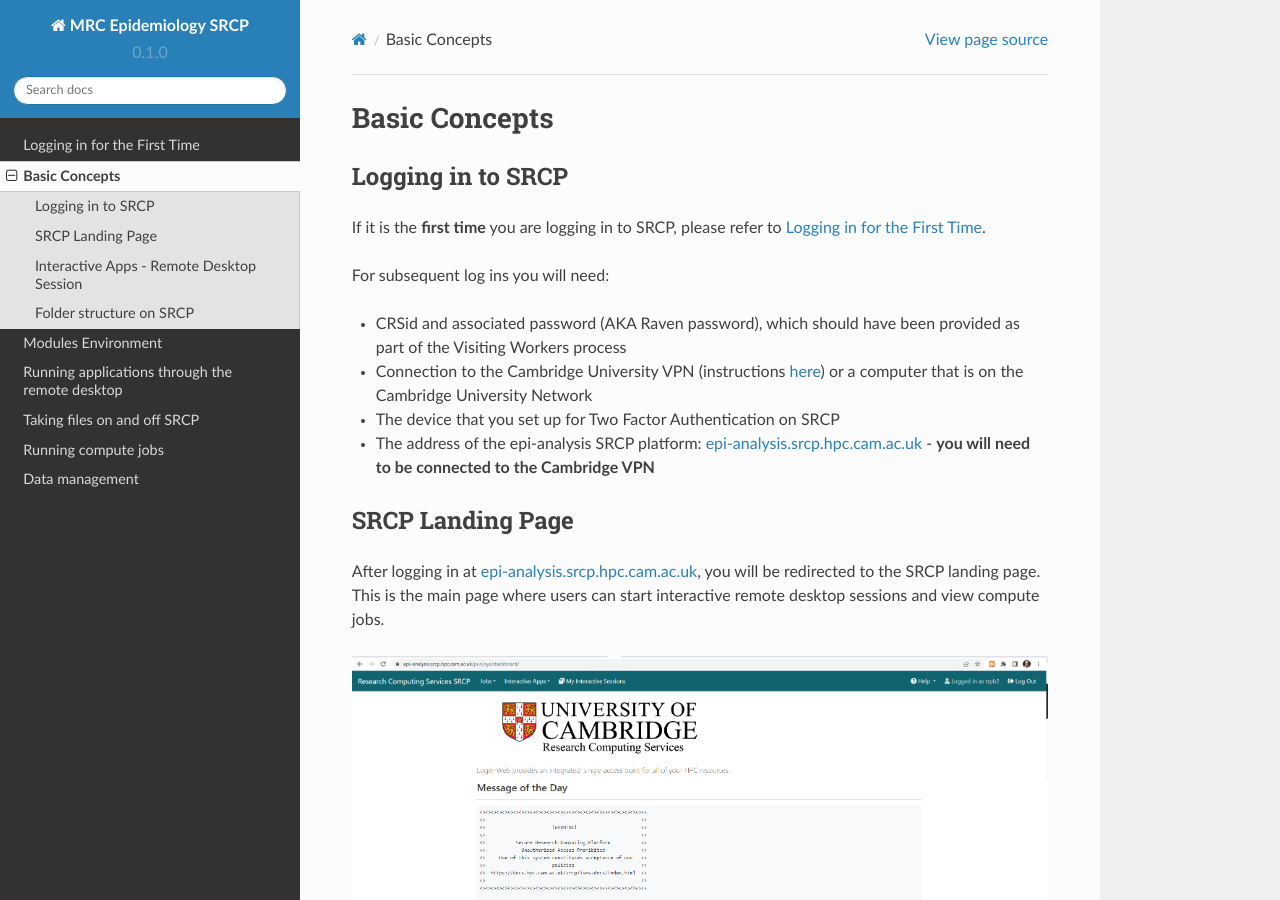
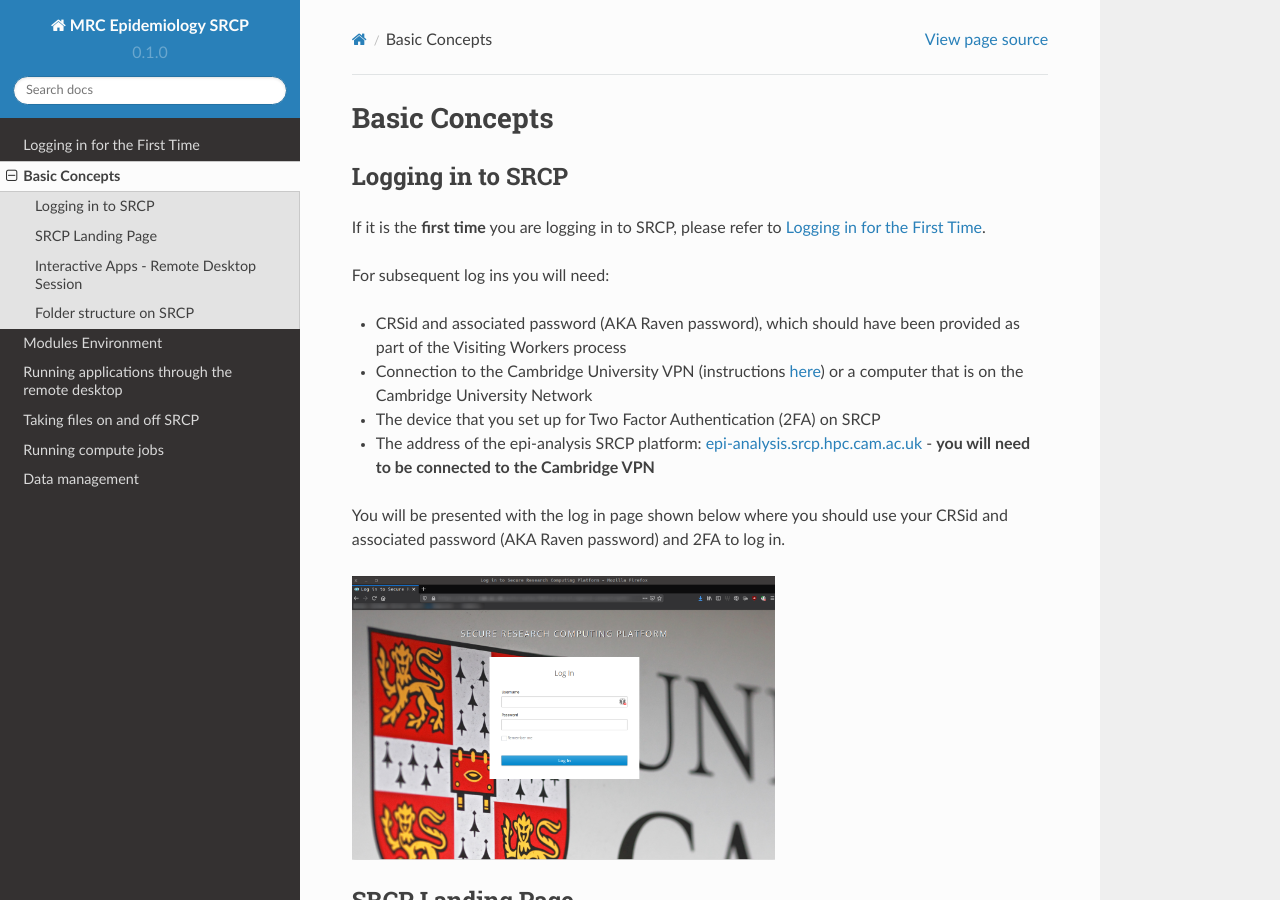
Before and after one commit to epi-analysis/SRCP_docs, a Sphinx documentation site: the page built from docs/source/01-Basic-Concepts.rst, in a window 1280 px wide and 900 px high. Built offline with Sphinx 7.4.7 and the Read the Docs theme 2.0.0, drawn with Linux system fonts in a browser that asks for light colours.

Commit message:
Update 01-Basic-Concepts.rst

```diff
--- a/docs/source/01-Basic-Concepts.rst
+++ b/docs/source/01-Basic-Concepts.rst
@@ -9,8 +9,14 @@
 
 -  CRSid and associated password (AKA Raven password), which should have been provided as part of the Visiting Workers process
 -  Connection to the Cambridge University VPN (instructions `here <https://help.uis.cam.ac.uk/service/network-services/remote-access/uis-vpn>`__) or a computer that is on the Cambridge University Network
--  The device that you set up for Two Factor Authentication on SRCP
+-  The device that you set up for Two Factor Authentication (2FA) on SRCP
 -  The address of the epi-analysis SRCP platform: `epi-analysis.srcp.hpc.cam.ac.uk <https://epi-analysis.srcp.hpc.cam.ac.uk/>`__ - **you will need to be connected to the Cambridge VPN**
+
+You will be presented with the log in page shown below where you should use your CRSid and associated password (AKA Raven password) and 2FA to log in.
+
+.. figure:: ../../images/log-in.png
+  :scale: 30 %
+  :alt: SRCP log in page
 
 SRCP Landing Page
 -----------------
```
